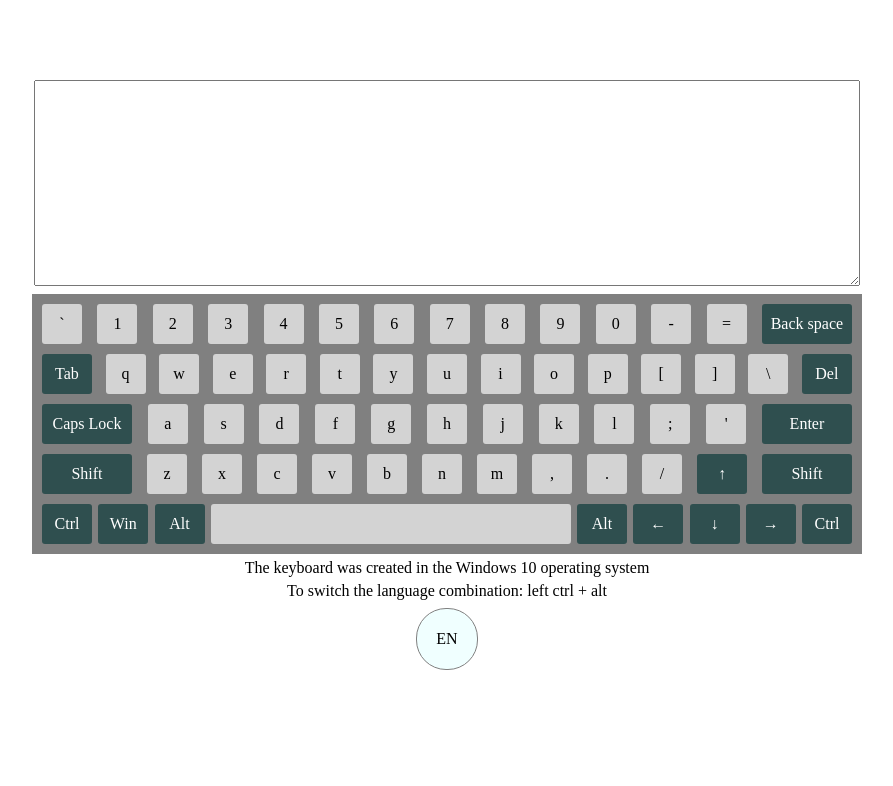
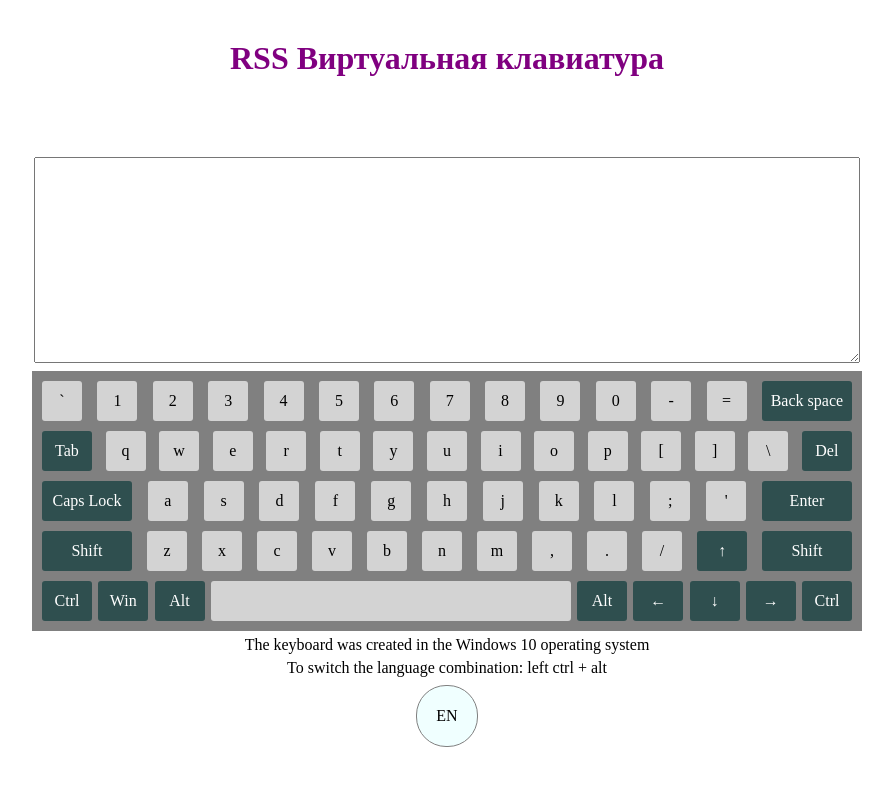
Before and after one commit to user42022/virtual-keyboard, a website with bundled scripts: page src/index.html in a window 1280 px wide. Shown: the whole page, without its empty margins (193-1086 px from the left). Built offline with nearby package versions, Linux system fonts and the light colour scheme.

Commit message:
feat: add webpack config

```diff
--- a/functions.js
+++ b/src/functions.js
@@ -1,4 +1,4 @@
-import { KEYBOARD_OBJECT } from './keyboard-object.js';
+import { KEYBOARD_OBJECT } from './keyboard-object';
 
 export function createKeyElement(target, optionsList) {
   optionsList.forEach((options) => {
--- a/index.html
+++ b/src/index.html
@@ -8,7 +8,7 @@
     <script type="module" src="./keyboard-object.js"></script>
     <script type="module" src="./functions.js"></script>
     <script type="module" src="./index.js"></script>
-    <title>Document</title>
+    <title>Virtual Keyboard</title>
 </head>
 <body>
 </body>
--- a/index.js
+++ b/src/index.js
@@ -1,9 +1,9 @@
-import { keyOder } from './keyboard-object.js';
+import { keyOder } from './keyboard-object';
 import {
   createKeyElement, createKeyboard, highlightKey,
   removeHighlightKey, toggleHighlightOnClick, switchLanguage, defineContent,
   highlightKeyOnMouseDown, removeHighlightKeyOnMouseUp, inputKeyOnPress, inputKeyOnClick,
-} from './functions.js';
+} from './functions';
 
 localStorage.setItem('capslock', '0');
 document.addEventListener('keydown', switchLanguage);
@@ -19,6 +19,9 @@ if (+localStorage.getItem('lang')) {
 } else {
   langShortcut.classList.remove('lang-shortcut_ru');
 }
+const heading = document.createElement('h1');
+heading.className = 'heading';
+heading.textContent = 'RSS Виртуальная клавиатура';
 const textarea = document.createElement('textarea');
 const descriptionFirst = document.createElement('div');
 descriptionFirst.className = 'description';
@@ -27,7 +30,7 @@ const descriptionSecond = descriptionFirst.cloneNode();
 descriptionSecond.textContent = +localStorage.getItem('lang') ? 'Для переключения языка комбинация: левыe ctrl + alt' : 'To switch the language combination: left ctrl + alt';
 textarea.className = 'textarea';
 const body = document.querySelector('body');
-
+body.append(heading);
 body.append(textarea);
 const keyboard = createKeyboard();
 keyboard.querySelectorAll('.keyboard__row').forEach((row, rowIndex) => {
--- a/style.css
+++ b/src/style.css
@@ -80,4 +80,11 @@
 }
 .lang-shortcut_ru {
   background-color: burlywood;
+}
+
+.heading {
+  width: 820px;
+  text-align: center;
+  margin: 5vh auto 0;
+  color: purple;
 }/*# sourceMappingURL=style.css.map */
```
Also changed, not shown: package.json (+5 -2 lines), src/keyboard-object.js (renamed from keyboard-object.js), 2 other files.
